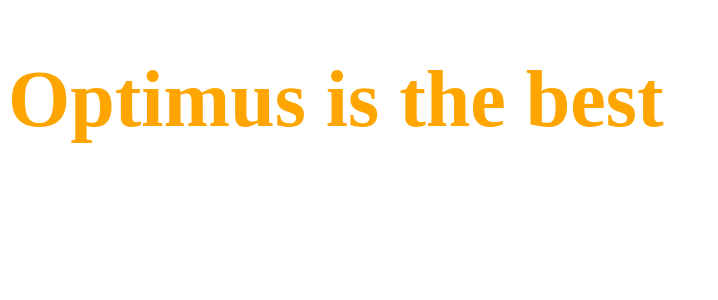
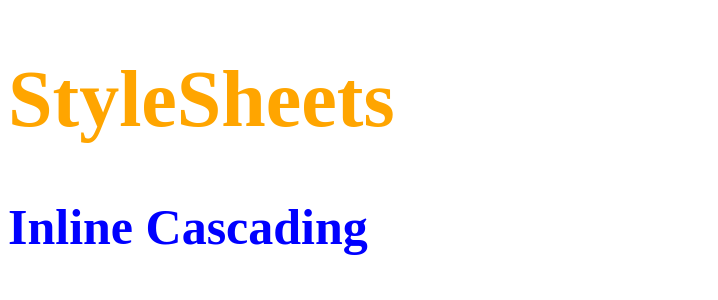
Before and after one commit to Optimus-ged/first_react_app, a React (Create React App) app: page / in a window 1280 px wide. Shown: the top 300 px of the page, without its empty margins (0-718 px from the left). Built offline with nearby package versions, Linux system fonts and the light colour scheme.

Commit message:
InLine cascading handled successfully

```diff
--- a/src/react_trainings/App.js
+++ b/src/react_trainings/App.js
@@ -11,6 +11,7 @@ import React, { Component } from "react";
 // import ParentComponent from "./components/ParentAndChild/ParentComponent";
 // import UserGreeting from "./components/UserGreeting";
 import StyleSheet from "./components/CssBasics/StyleSheet";
+import InLine from "./components/CssBasics/InLine";
 
 class App extends Component {
   render() {
@@ -32,6 +33,7 @@ class App extends Component {
         {/* <UserGreeting/> */}
         {/* <NameList /> */}
         <StyleSheet className={true}/>
+        <InLine/>
       </>
     );
   }
--- /dev/null
+++ b/src/react_trainings/components/CssBasics/InLine.js
@@ -0,0 +1,16 @@
+import React from "react";
+
+const Heading = {
+  fontSize: "50px",
+  color: "blue",
+};
+
+const InLine = () => {
+  return (
+    <>
+      <h2 style={Heading}>Inline Cascading</h2>
+    </>
+  );
+};
+
+export default InLine;
--- a/src/react_trainings/components/CssBasics/StyleSheet.js
+++ b/src/react_trainings/components/CssBasics/StyleSheet.js
@@ -5,7 +5,7 @@ const StyleSheet = (props) => {
   let className = props.className ? "primary" : "";
   return (
     <>
-      <h1 className={`${className} font-big`}>Optimus is the best</h1>
+      <h1 className={`${className} font-big`}>StyleSheets</h1>
     </>
   );
 };
```
